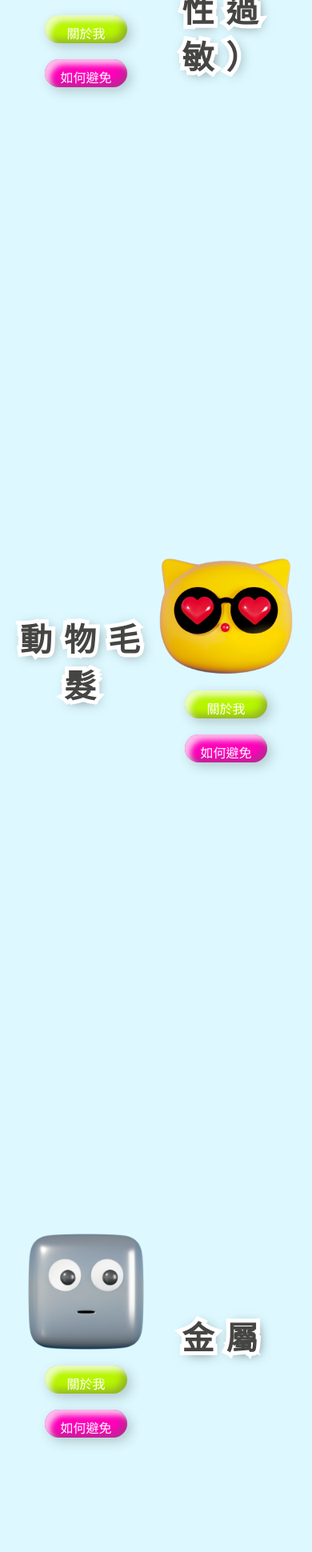
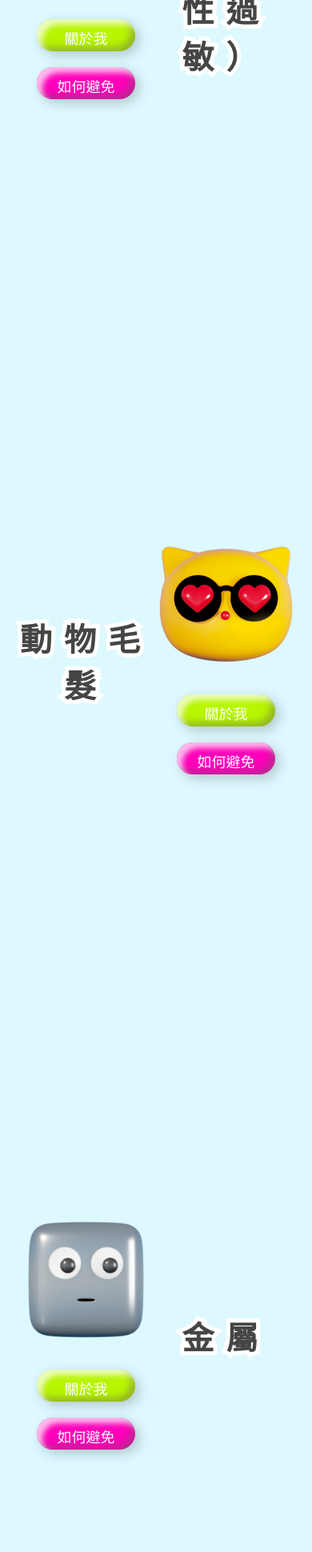
Before and after one commit to fish0214/hachuWeb, a PHP site: page /Info.html in a window 390 px wide. Shown: the part 2888-4828 px from the top of the page at 80% size. Run offline with PHP 8.4, Linux system fonts and the light colour scheme; some web fonts are replaced.

Commit message:
調整 CSS 樣式以改善版面配置，更新圖片和按鈕的大小及邊距，新增卡片標題樣式

```diff
--- a/css/infopage.css
+++ b/css/infopage.css
@@ -220,7 +220,7 @@ header{
 
   .introimg-container img {
     height: 145px;
-    margin-block-end: 20px;
+    margin-block-end: 40px;
   }
   .intro-dust, .intro-food, .intro-pollen, .intro-hair, .intro-metal, .intro-drug {
     margin: 0 20px;
@@ -245,9 +245,9 @@ header{
     gap: 20px;
   }
   .info-btn {
-    height: 35px;
-    width: 60%;
-    font-size: 16px;
+    height: 40px;
+    width: 70%;
+    font-size: 18px;
     padding: 10px;
   }
 
@@ -255,6 +255,7 @@ header{
   .txt-header {
     font-size: 40px;
     text-align: center;
+    text-shadow: none;
   }
   .card {
     width: 100%;
@@ -264,6 +265,11 @@ header{
     display: flex;
     flex-direction: column;
     align-items: center;
+    border-radius: 10px;
+  }
+  .card-back {
+    border-radius: 10px;
+    background-color: #FFF;
   }
   .card-back h1 {
     font-size: 28px;
```
Also changed, not shown: css/intropage.css (+7 -0 lines).
